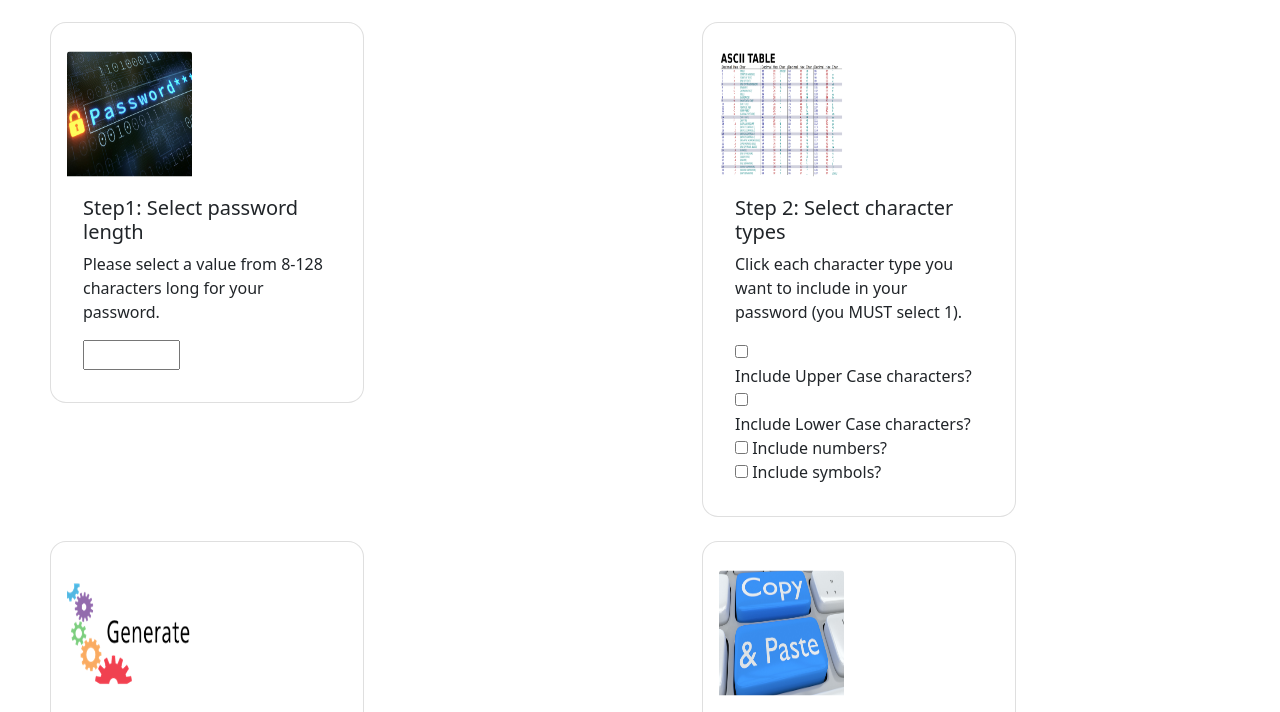
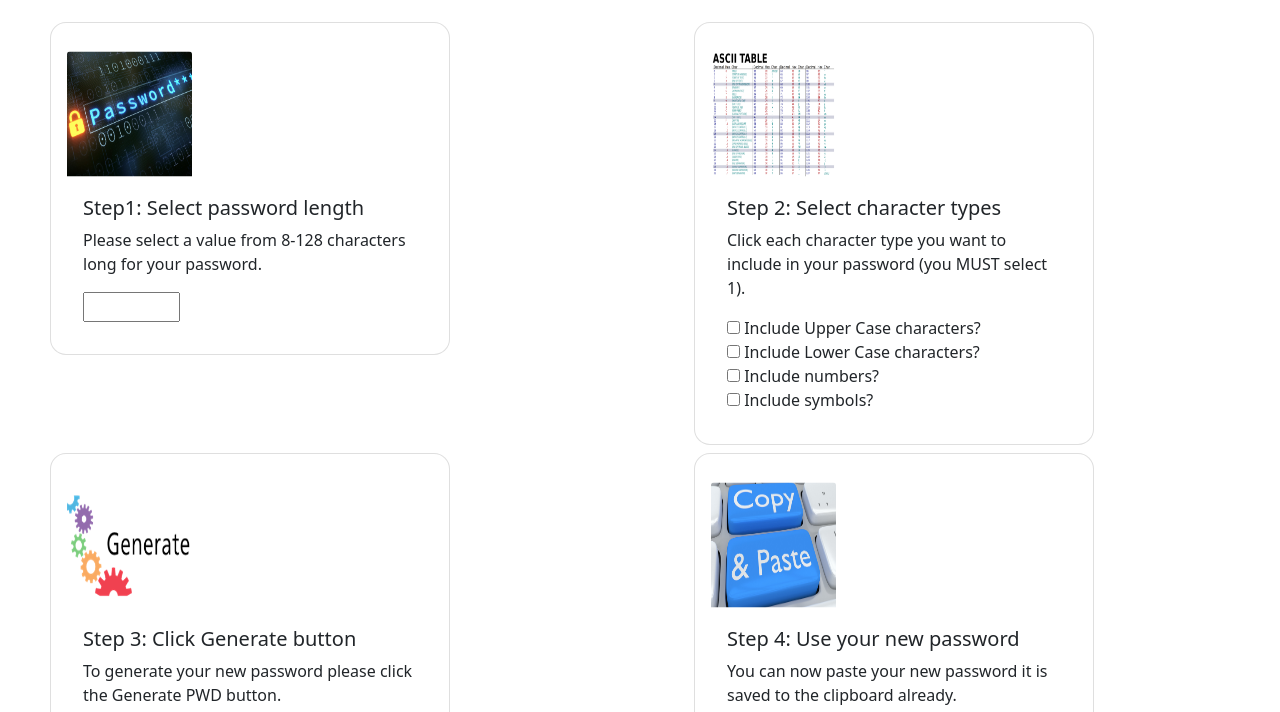
Before and after one commit to pfdemarco/Week3HWPwdGen, a plain HTML site: page index.html in a window 1280 px wide. Shown: the part 57-769 px from the top of the page. Drawn offline with nearby package versions, Linux system fonts and the light colour scheme.

Commit message:
changed css properties of card width 400px look snice

```diff
--- a/index.html
+++ b/index.html
@@ -28,7 +28,7 @@
     <!--do i want to say Step 1 Step 2 Step 3 etc in these 4 card areas
     make 4 areas 1 for each step in the process could be sexier or maybe a slider/carosel /-->
     <container>
-      <div class="row row-cols-1 row-cols-md-2 g-4">
+      <div class="row row-cols-1 row-cols-md-2 g-2">
         <div class="col">
           <div class="card">
             <img src="./img/pwd.jpg" class="card-img-top" alt="Password Length">
@@ -157,7 +157,7 @@
           document.getElementById("pwd").value = strPwd;
           var copyPwd = document.getElementById("pwd");
 
-          //copy the test now to into clipboard
+          //copy the pwd text into the clipboard
           copyPwd.select();
           copyPwd.setSelectionRange(0, 1000);
           document.execCommand("copy");
--- a/styln.css
+++ b/styln.css
@@ -10,7 +10,7 @@
 }
 
 .card{/*really need to up my game with css and bootstrap and making things look better*/
-  width: inherit;
+  width: 400px;
   padding: 1rem;
   top: 25px;
   left: 50px;
```
